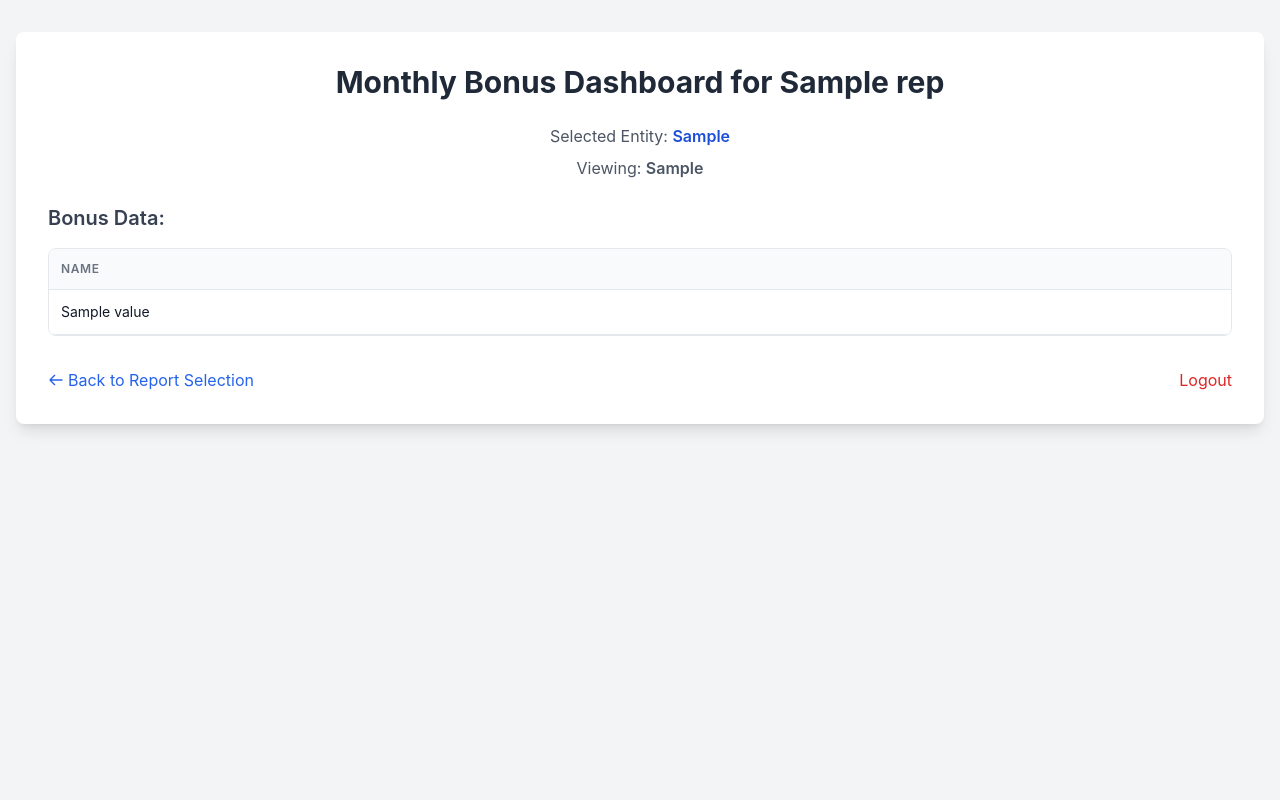
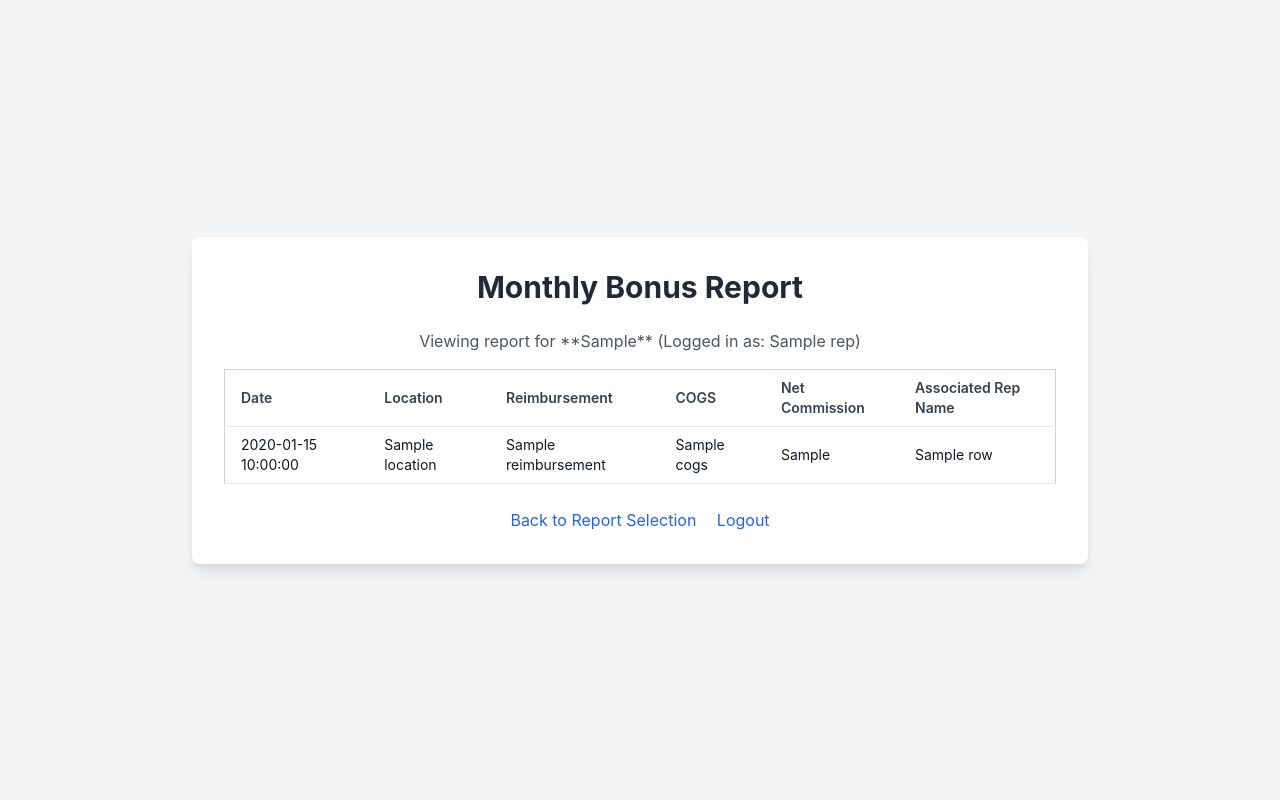
Before and after one commit to drsdass/Members_portal, a Flask app: template templates/monthly_bonus.html in a window 1280 px wide. Run offline with Flask 3, Linux system fonts and the light colour scheme; the template is opened without the code that fills it: most values are stand-ins (such as "Sample title", 1, 10 or a date in 2020); some libraries are stand-ins or nearby versions.

Commit message:
Update monthly_bonus.html

```diff
--- a/templates/monthly_bonus.html
+++ b/templates/monthly_bonus.html
@@ -3,55 +3,53 @@
 <head>
     <meta charset="UTF-8">
     <meta name="viewport" content="width=device-width, initial-scale=1.0">
-    <title>Dashboard - Monthly Bonus</title>
+    <title>Monthly Bonus Report</title>
     <script src="https://cdn.tailwindcss.com"></script>
     <style>
         body { font-family: 'Inter', sans-serif; }
-        .table-auto { width: 100%; border-collapse: collapse; }
-        .table-auto th, .table-auto td { padding: 0.75rem; text-align: left; border-bottom: 1px solid #e2e8f0; }
-        .table-auto th { background-color: #f8fafc; font-weight: 600; }
     </style>
 </head>
-<body class="bg-gray-100 min-h-screen py-8">
-    <div class="container mx-auto px-4">
-        <div class="bg-white p-8 rounded-lg shadow-lg">
-            <h2 class="text-3xl font-bold text-center text-gray-800 mb-6">Monthly Bonus Dashboard for {{ rep }}</h2>
-            <p class="text-center text-gray-600 mb-2">Selected Entity: <span class="font-semibold text-blue-700">{{ selected_entity }}</span></p>
-            <p class="text-center text-gray-600 mb-6">Viewing: <span class="font-semibold">{{ report_type | capitalize }}</span></p>
+<body class="bg-gray-100 flex items-center justify-center min-h-screen p-4">
+    <div class="bg-white p-8 rounded-lg shadow-lg w-full max-w-4xl">
+        <h2 class="text-3xl font-bold text-center text-gray-800 mb-6">Monthly Bonus Report</h2>
+        <p class="text-center text-gray-600 mb-4">
+            Viewing report for **{{ selected_entity }}** (Logged in as: {{ rep }})
+        </p>
 
-            <h3 class="text-xl font-semibold text-gray-700 mb-4">Bonus Data:</h3>
-            {% if data %}
-                <div class="overflow-x-auto rounded-lg border border-gray-200">
-                    <table class="table-auto min-w-full divide-y divide-gray-200">
-                        <thead class="bg-gray-50">
+        {% if not data %}
+            <p class="text-center text-gray-500">No data available for the selected entity, month, and year.</p>
+        {% else %}
+            <div class="overflow-x-auto">
+                <table class="min-w-full bg-white border border-gray-300">
+                    <thead>
                         <tr>
-                                {% for key in data[0].keys() %}
-                                    <th scope="col" class="px-6 py-3 text-left text-xs font-medium text-gray-500 uppercase tracking-wider">{{ key | replace('_', ' ') | title }}</th>
-                                {% endfor %}
+                            <th class="py-2 px-4 border-b text-left text-sm font-semibold text-gray-700">Date</th>
+                            <th class="py-2 px-4 border-b text-left text-sm font-semibold text-gray-700">Location</th>
+                            <th class="py-2 px-4 border-b text-left text-sm font-semibold text-gray-700">Reimbursement</th>
+                            <th class="py-2 px-4 border-b text-left text-sm font-semibold text-gray-700">COGS</th>
+                            <th class="py-2 px-4 border-b text-left text-sm font-semibold text-gray-700">Net Commission</th>
+                            <th class="py-2 px-4 border-b text-left text-sm font-semibold text-gray-700">Associated Rep Name</th>
                         </tr>
                     </thead>
-                        <tbody class="bg-white divide-y divide-gray-200">
+                    <tbody>
                         {% for row in data %}
                         <tr>
-                                    {% for value in row.values() %}
-                                        <td class="px-6 py-4 whitespace-nowrap text-sm text-gray-900">{{ value }}</td>
-                                    {% endfor %}
+                            <td class="py-2 px-4 border-b text-sm text-gray-900">{{ row['Date'] | default('N/A') }}</td>
+                            <td class="py-2 px-4 border-b text-sm text-gray-900">{{ row['Location'] | default('N/A') }}</td>
+                            <td class="py-2 px-4 border-b text-sm text-gray-900">{{ row['Reimbursement'] | default('N/A') }}</td>
+                            <td class="py-2 px-4 border-b text-sm text-gray-900">{{ row['COGS'] | default('N/A') }}</td>
+                            <td class="py-2 px-4 border-b text-sm text-gray-900">{{ row['Net Commission'] | default('N/A') }}</td>
+                            <td class="py-2 px-4 border-b text-sm text-gray-900">{{ row['Associated Rep Name'] | default('N/A') }}</td>
                         </tr>
                         {% endfor %}
                     </tbody>
                 </table>
             </div>
-            {% else %}
-                <p class="text-gray-600 text-center">No bonus data available for your selected entity.</p>
         {% endif %}
 
-            <div class="mt-8 flex justify-between items-center">
-                <a href="/select_report" class="text-blue-600 hover:underline flex items-center">
-                    <svg class="w-4 h-4 mr-1" fill="none" stroke="currentColor" viewBox="0 0 24 24" xmlns="http://www.w3.org/2000/svg"><path stroke-linecap="round" stroke-linejoin="round" stroke-width="2" d="M10 19l-7-7m0 0l7-7m-7 7h18"></path></svg>
-                    Back to Report Selection
-                </a>
-                <a href="/logout" class="text-red-600 hover:underline">Logout</a>
-            </div>
+        <div class="mt-6 text-center">
+            <a href="/select_report" class="text-blue-600 hover:underline mr-4">Back to Report Selection</a>
+            <a href="/logout" class="text-blue-600 hover:underline">Logout</a>
         </div>
     </div>
 </body>
```
Lines whose indentation alone changed are shown as unchanged.
